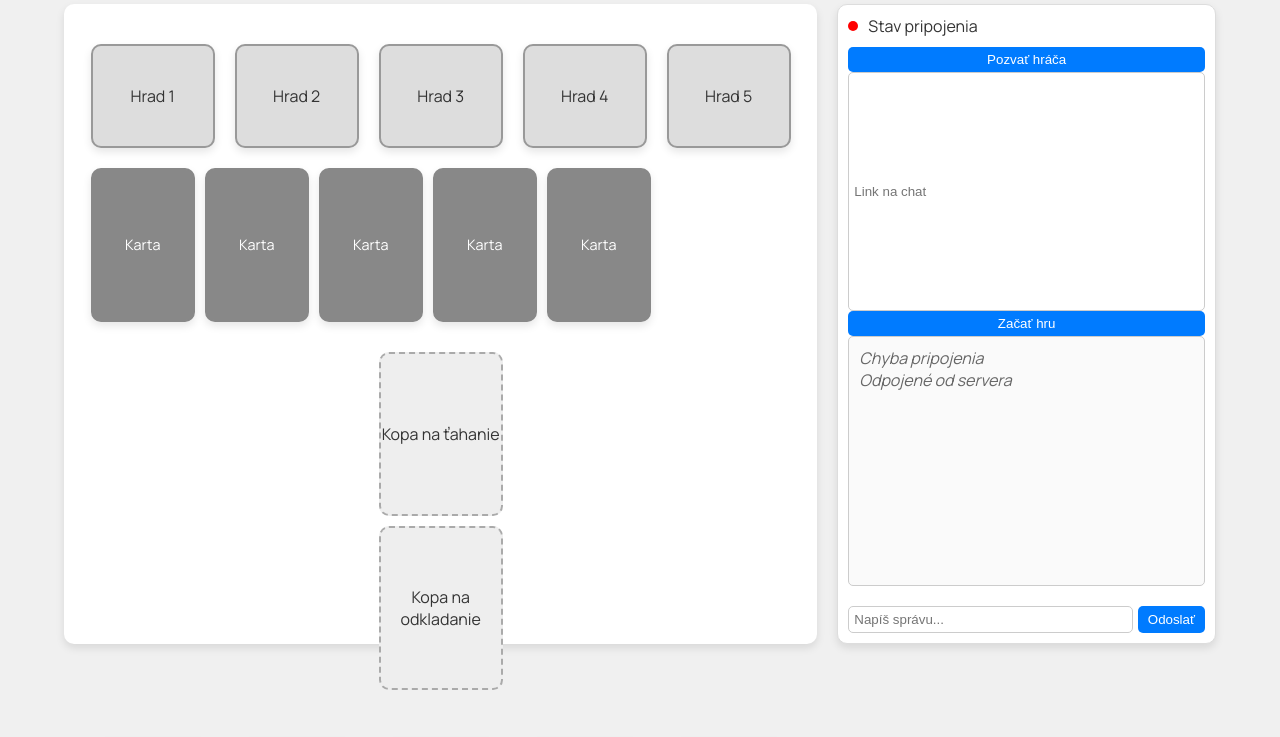
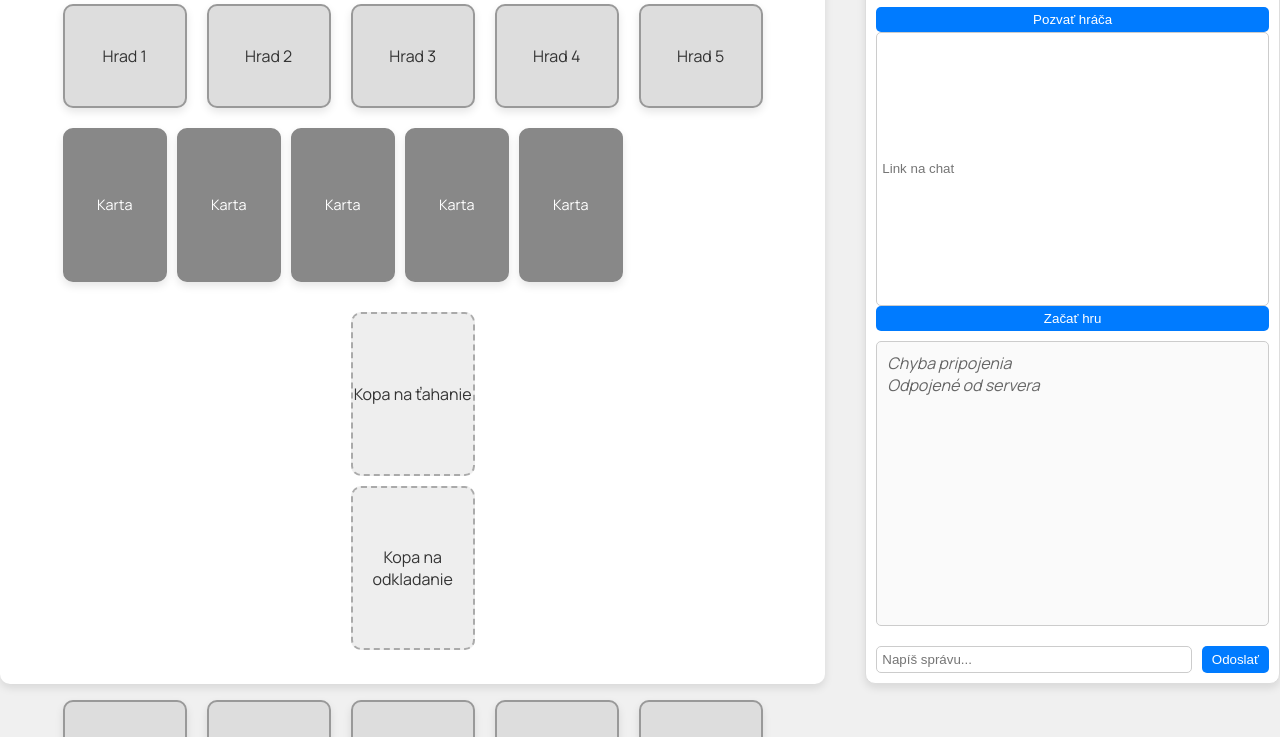
Before and after one commit to BorisEM/matuscak, a website: page index.html in a window 1280 px wide. Shown: the part 119-856 px from the top of the page. Drawn offline with Linux system fonts and the light colour scheme; no server answers.

Commit message:
Update index.html

```diff
--- a/index.html
+++ b/index.html
@@ -10,8 +10,9 @@
 </head>
 <body>
     <h1>Vitaj v hre Matúš Čák Trenčiansky</h1>
-    <div id="main-container">
-        <div id="game-container">
+    <div id="main-container" style="display: flex; width: 100%; height: 90vh;">
+        <!-- Hracia plocha (2/3 šírky) -->
+        <div id="game-container" style="flex: 2; display: flex; flex-direction: column;">
             <div id="opponent-area">
                 <div id="opponent-castles" class="castle-area">
                     <!-- Hrady protihráča -->
@@ -51,16 +52,17 @@
             </div>
         </div>
 
-        <div id="chat-container">
-            <div id="status-bar">
-                <div id="status-indicator"></div>
+        <!-- Pravá strana (1/3 šírky) -->
+        <div id="chat-container" style="flex: 1; display: flex; flex-direction: column; margin-left: 20px;">
+            <div id="status-bar" style="display: flex; align-items: center; margin-bottom: 10px;">
+                <div id="status-indicator" style="width: 10px; height: 10px; border-radius: 50%; background-color: red; margin-right: 10px;"></div>
                 <span id="status-text">Stav pripojenia</span>
             </div>
             <button id="invite-player">Pozvať hráča</button>
             <input type="text" id="game-link" placeholder="Link na chat" readonly>
             <button id="start-game">Začať hru</button>
-            <div id="chat-log"></div>
-            <div id="message-input">
+            <div id="chat-log" style="flex: 1; overflow-y: auto; margin: 10px 0; padding: 10px; border: 1px solid #ccc; background-color: #fafafa; border-radius: 5px;"></div>
+            <div id="message-input" style="display: flex; gap: 10px;">
                 <input type="text" id="message" placeholder="Napíš správu...">
                 <button id="send-message">Odoslať</button>
             </div>
```
